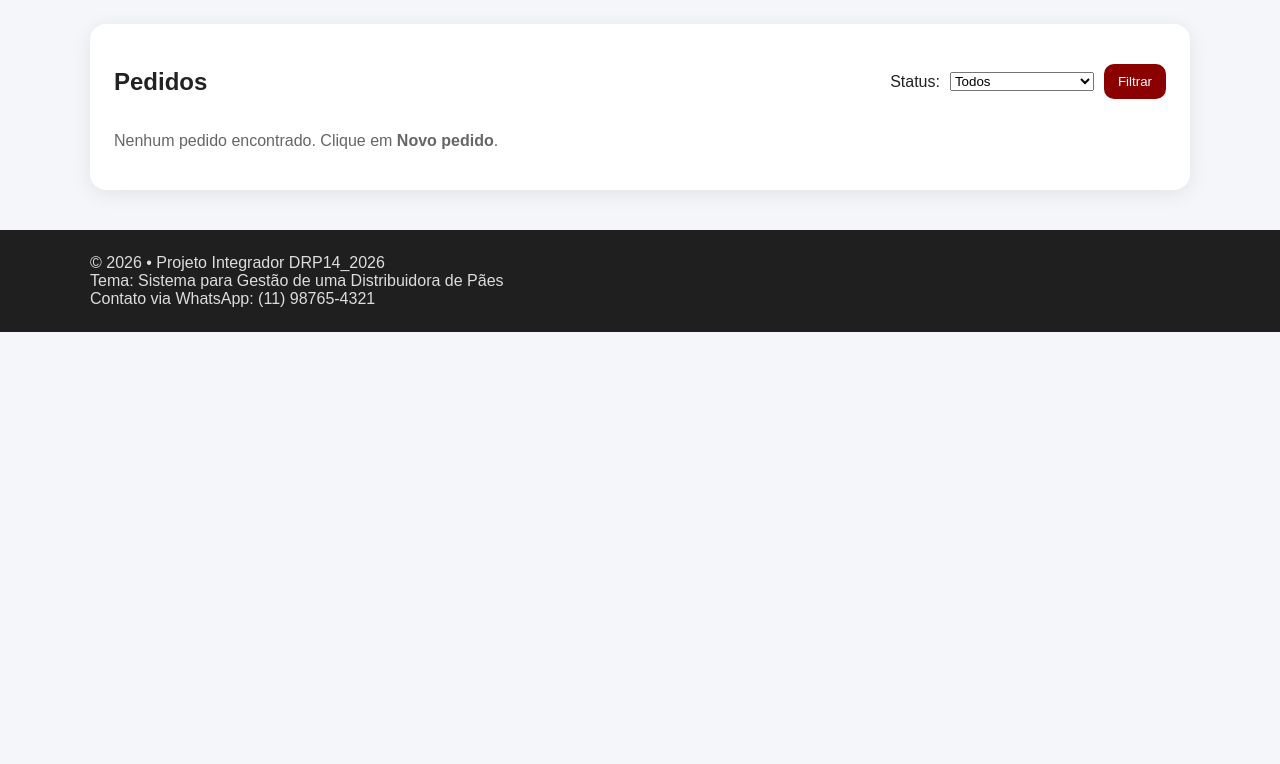
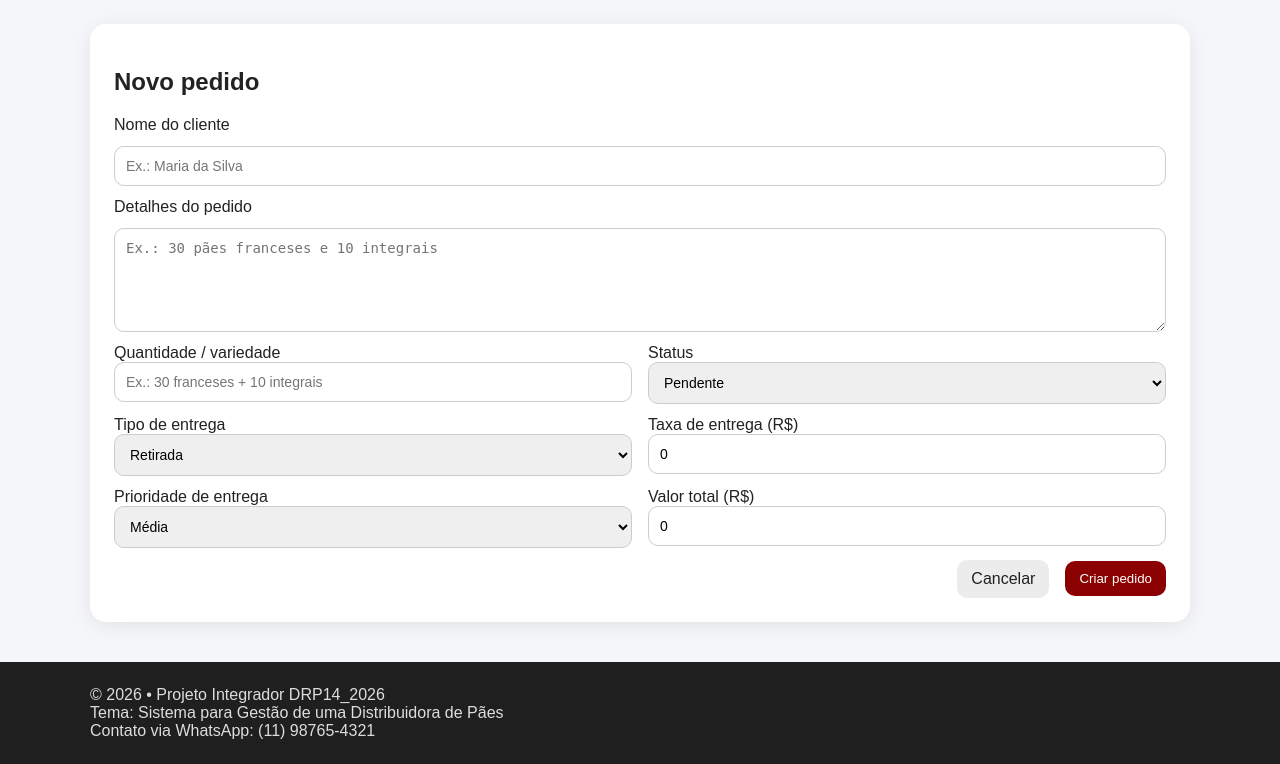
Before and after one commit to jackyanunciada/DRP14_2026, a Flask app: page /novo in a window 1280 px wide. Shown: the part 88-852 px from the top of the page. Before the commit the page ends 420 px from the top, so only its background shows below. Run offline with Flask 3, Linux system fonts and the light colour scheme.

Commit message:
Criação de pedido

```diff
--- a/templates/form.html
+++ b/templates/form.html
@@ -2,62 +2,74 @@
 {% block content %}
 
 <section class="card">
-  <div class="row">
-    <h1>Pedidos</h1>
+  <h1>
+    {% if modo == "criar" %}Novo pedido{% else %}Editar pedido #{{ pedido["id"] }}{% endif %}
+  </h1>
 
-    <form class="filter" method="get" action="{{ url_for('index') }}">
-      <label>Status:</label>
-      <select name="status">
-        <option value="" {% if not status %}selected{% endif %}>Todos</option>
-        <option value="Pendente" {% if status=='Pendente' %}selected{% endif %}>Pendente</option>
-        <option value="Confirmado" {% if status=='Confirmado' %}selected{% endif %}>Confirmado</option>
-        <option value="Em separação" {% if status=='Em separação' %}selected{% endif %}>Em separação</option>
-        <option value="Aguardando entrega" {% if status=='Aguardando entrega' %}selected{% endif %}>Aguardando entrega</option>
-        <option value="Saiu para entrega" {% if status=='Saiu para entrega' %}selected{% endif %}>Saiu para entrega</option>
-        <option value="Entregue" {% if status=='Entregue' %}selected{% endif %}>Entregue</option>
-        <option value="Cancelado" {% if status=='Cancelado' %}selected{% endif %}>Cancelado</option>
-      </select>
-      <button class="btn" type="submit">Filtrar</button>
-      {% if status %}
-        <a class="btn ghost" href="{{ url_for('index') }}">Limpar</a>
-      {% endif %}
-    </form>
-  </div>
+  <form class="form" method="post"
+        action="{% if modo == 'criar' %}{{ url_for('criar') }}{% else %}{{ url_for('atualizar', pedido_id=pedido['id']) }}{% endif %}">
 
-  {% if pedidos|length == 0 %}
-    <p class="muted">Nenhum pedido encontrado. Clique em <b>Novo pedido</b>.</p>
-  {% else %}
-    <div class="table">
-      <div class="thead">
-        <div>ID</div>
-        <div>Cliente</div>
-        <div>Status</div>
-        <div>Entrega</div>
-        <div>Valor total</div>
-        <div>Criado em</div>
-        <div>Ações</div>
+    <label>Nome do cliente</label>
+    <input name="cliente" value="{{ pedido['cliente'] }}" placeholder="Ex.: Maria da Silva" required>
+
+    <label>Detalhes do pedido</label>
+    <textarea name="descricao" rows="5" placeholder="Ex.: 30 pães franceses e 10 integrais" required>{{ pedido['descricao'] }}</textarea>
+
+    <div class="grid">
+      <div>
+        <label>Quantidade / variedade</label>
+        <input name="quantidade_variedade" value="{{ pedido['quantidade_variedade'] }}" placeholder="Ex.: 30 franceses + 10 integrais" required>
       </div>
 
-      {% for p in pedidos %}
-      <div class="trow">
-        <div>#{{ p["id"] }}</div>
-        <div class="nowrap">{{ p["cliente"] }}</div>
-        <div><span class="pill">{{ p["status"] }}</span></div>
-        <div>{{ p["tipo_entrega"] }}</div>
-        <div>R$ {{ p["valor_total"] }}</div>
-        <div class="muted">{{ p["criado_em"] }}</div>
-        <div class="actions">
-          <a class="btn small" href="{{ url_for('ver', pedido_id=p['id']) }}">Ver</a>
-          <a class="btn small ghost" href="{{ url_for('editar', pedido_id=p['id']) }}">Editar</a>
-          <form method="post" action="{{ url_for('excluir', pedido_id=p['id']) }}"
-                onsubmit="return confirm('Excluir este pedido?');">
-            <button class="btn small danger" type="submit">Excluir</button>
-          </form>
-        </div>
+      <div>
+        <label>Status</label>
+        <select name="status">
+          {% for opt in ["Pendente","Confirmado","Em separação","Aguardando entrega","Saiu para entrega","Entregue","Cancelado"] %}
+            <option value="{{ opt }}" {% if pedido["status"] == opt %}selected{% endif %}>{{ opt }}</option>
+          {% endfor %}
+        </select>
       </div>
-      {% endfor %}
     </div>
-  {% endif %}
+
+    <div class="grid">
+      <div>
+        <label>Tipo de entrega</label>
+        <select name="tipo_entrega">
+          {% for opt in ["Retirada","Motoboy","Uber"] %}
+            <option value="{{ opt }}" {% if pedido["tipo_entrega"] == opt %}selected{% endif %}>{{ opt }}</option>
+          {% endfor %}
+        </select>
+      </div>
+
+      <div>
+        <label>Taxa de entrega (R$)</label>
+        <input name="taxa_entrega" type="number" step="0.01" value="{{ pedido['taxa_entrega'] }}" placeholder="Ex.: 12.00" required>
+      </div>
+    </div>
+
+    <div class="grid">
+      <div>
+        <label>Prioridade de entrega</label>
+        <select name="prioridade">
+          {% for opt in ["Baixa","Média","Alta"] %}
+            <option value="{{ opt }}" {% if pedido["prioridade"] == opt %}selected{% endif %}>{{ opt }}</option>
+          {% endfor %}
+        </select>
+      </div>
+
+      <div>
+        <label>Valor total (R$)</label>
+        <input name="valor_total" type="number" step="0.01" value="{{ pedido['valor_total'] }}" placeholder="Ex.: 45.00" required>
+      </div>
+    </div>
+
+    <div class="row end">
+      <a class="btn ghost" href="{{ url_for('index') }}">Cancelar</a>
+      <button class="btn" type="submit">
+        {% if modo == "criar" %}Criar pedido{% else %}Salvar alterações{% endif %}
+      </button>
+    </div>
+  </form>
 </section>
 
 {% endblock %}
```
Also changed, not shown: drp14_2026.db.
